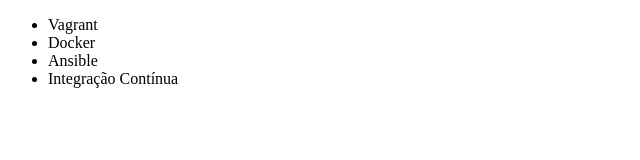
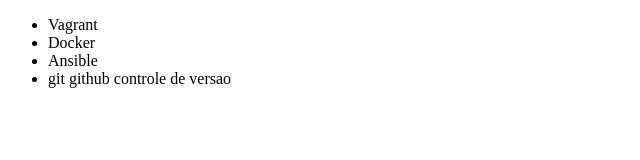
Before and after one commit to ayalabfi/alura-git, a plain HTML site: page index.html in a window 1280 px wide. Shown: the full height of the page, 0-640 px from the left. Drawn offline with Linux system fonts and the light colour scheme.

Commit message:
Renomeando curso de Integração Contínua

```diff
--- a/index.html
+++ b/index.html
@@ -9,7 +9,7 @@
         <li>Vagrant</li>
         <li>Docker</li>
         <li>Ansible</li>
-        <li>Integração Contínua</li>
+        <li>git github controle de versao</li>
     </ul>
 </body>
 </html>
```
